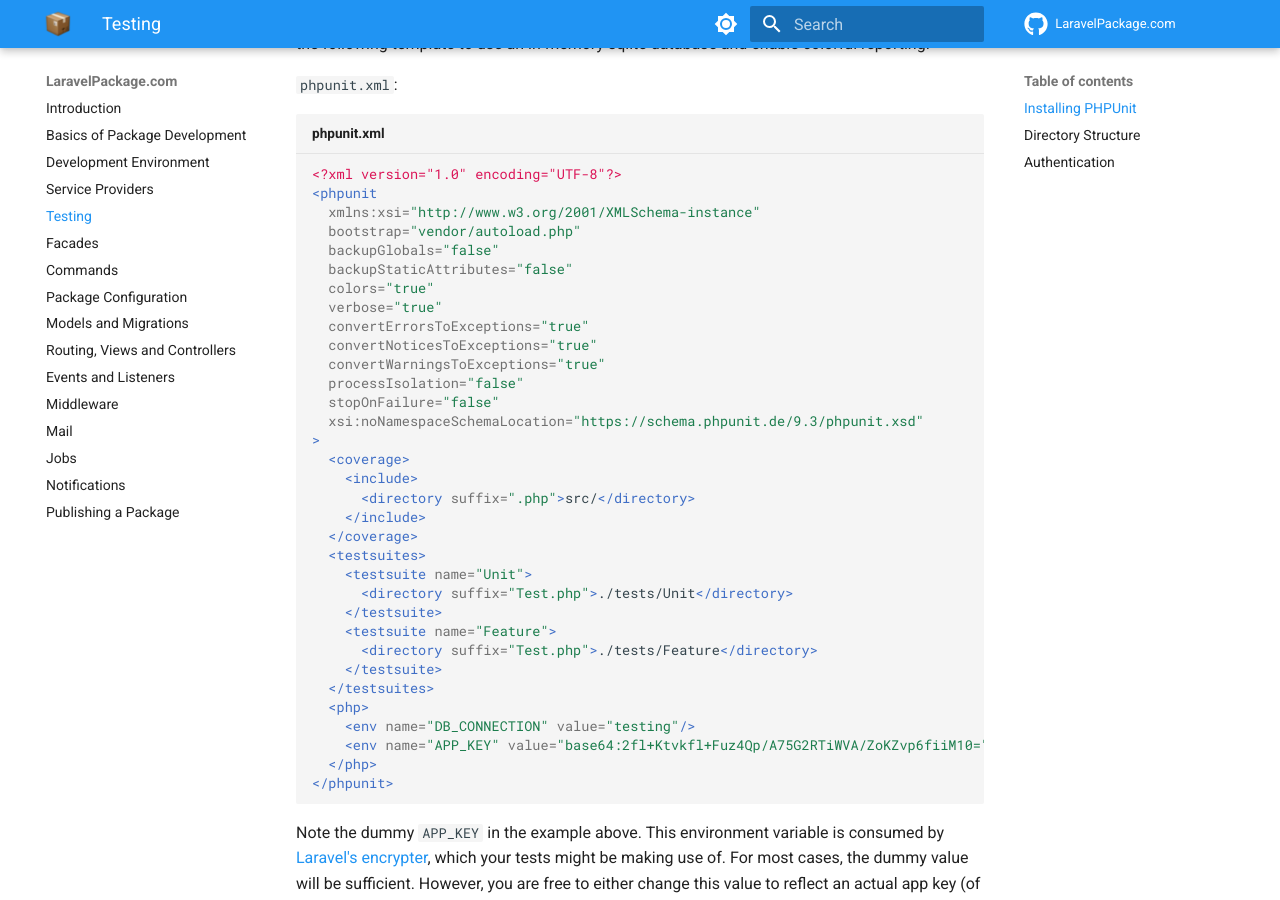
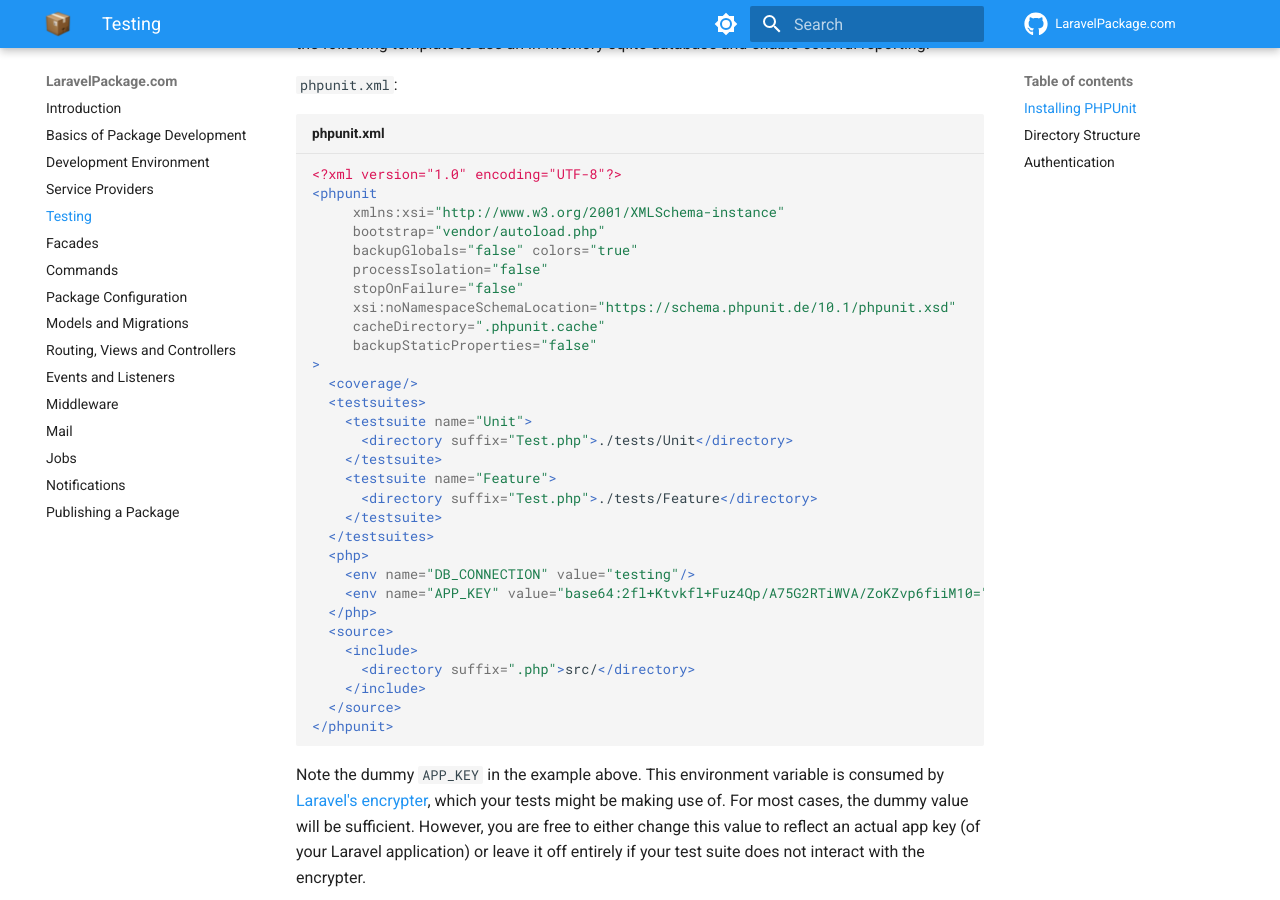
Before and after one commit to PackagePages/LaravelPackage.com, an MkDocs documentation site: the page built from docs/04-testing.md, in a window 1280 px wide and 900 px high, scrolled down 744 px. Built offline with MkDocs 1.6.1 and Material for MkDocs 9.7.7, drawn with Linux system fonts in a browser that asks for light colours; comment, search, counter and statistics services are not loaded.

Commit message:
Update 04-testing.md
phpunit.xml schema updated;

````diff
--- a/docs/04-testing.md
+++ b/docs/04-testing.md
@@ -32,24 +32,16 @@ Then, copy the following template to use an in-memory sqlite database and enable
 ```xml title="phpunit.xml"
 <?xml version="1.0" encoding="UTF-8"?>
 <phpunit
-  xmlns:xsi="http://www.w3.org/2001/XMLSchema-instance"
-  bootstrap="vendor/autoload.php"
-  backupGlobals="false"
-  backupStaticAttributes="false"
-  colors="true"
-  verbose="true"
-  convertErrorsToExceptions="true"
-  convertNoticesToExceptions="true"
-  convertWarningsToExceptions="true"
-  processIsolation="false"
-  stopOnFailure="false"
-  xsi:noNamespaceSchemaLocation="https://schema.phpunit.de/9.3/phpunit.xsd"
+     xmlns:xsi="http://www.w3.org/2001/XMLSchema-instance"
+     bootstrap="vendor/autoload.php"
+     backupGlobals="false" colors="true"
+     processIsolation="false"
+     stopOnFailure="false"
+     xsi:noNamespaceSchemaLocation="https://schema.phpunit.de/10.1/phpunit.xsd"
+     cacheDirectory=".phpunit.cache"
+     backupStaticProperties="false"
 >
-  <coverage>
-    <include>
-      <directory suffix=".php">src/</directory>
-    </include>
-  </coverage>
+  <coverage/>
   <testsuites>
     <testsuite name="Unit">
       <directory suffix="Test.php">./tests/Unit</directory>
@@ -62,7 +54,13 @@ Then, copy the following template to use an in-memory sqlite database and enable
     <env name="DB_CONNECTION" value="testing"/>
     <env name="APP_KEY" value="base64:2fl+Ktvkfl+Fuz4Qp/A75G2RTiWVA/ZoKZvp6fiiM10="/>
   </php>
+  <source>
+    <include>
+      <directory suffix=".php">src/</directory>
+    </include>
+  </source>
 </phpunit>
+
 ```
 
 Note the dummy `APP_KEY` in the example above. This environment variable is consumed by [Laravel's encrypter](https://laravel.com/docs/8.x/encryption#using-the-encrypter), which your tests might be making use of. For most cases, the dummy value will be sufficient. However, you are free to either change this value to reflect an actual app key (of your Laravel application) or leave it off entirely if your test suite does not interact with the encrypter.
````
